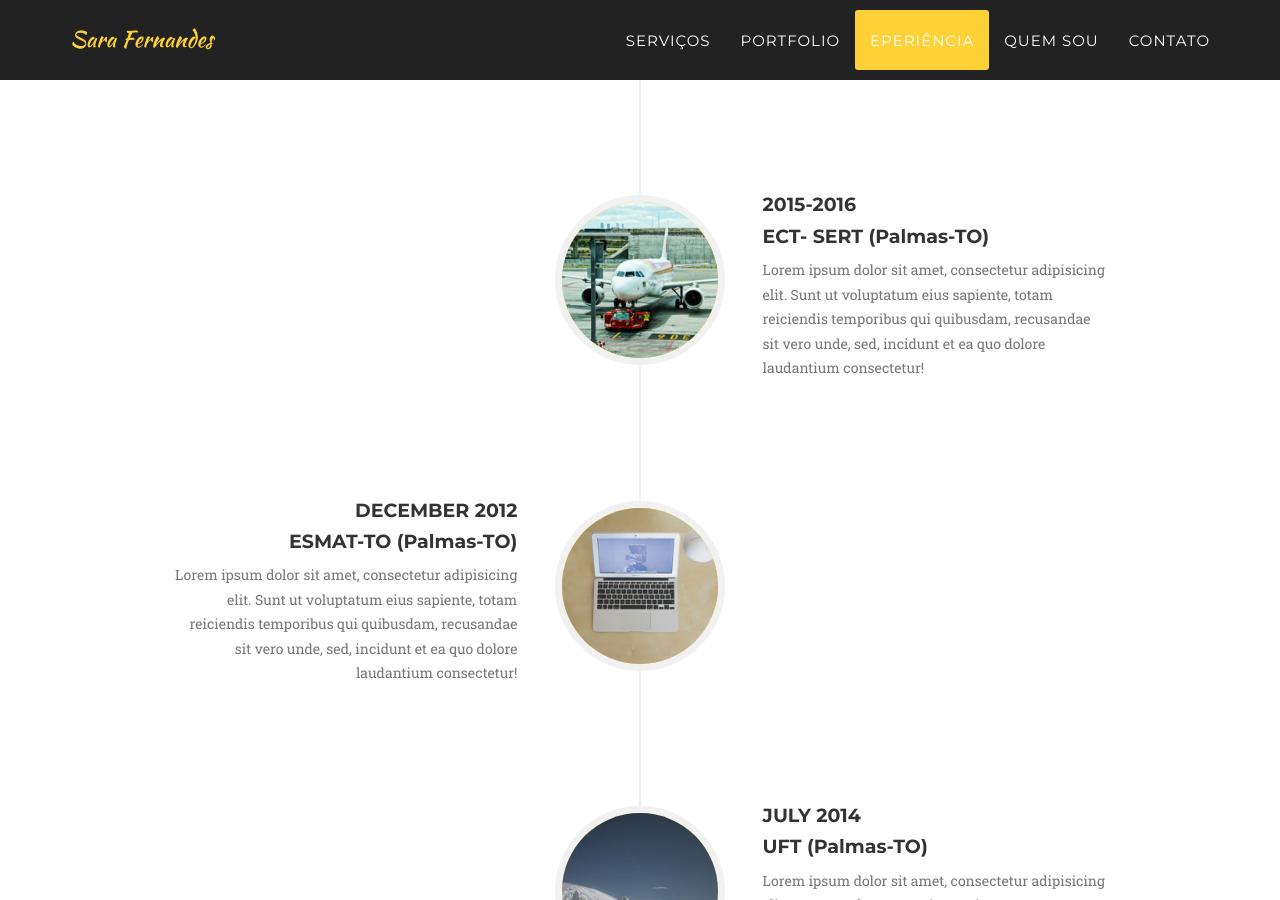
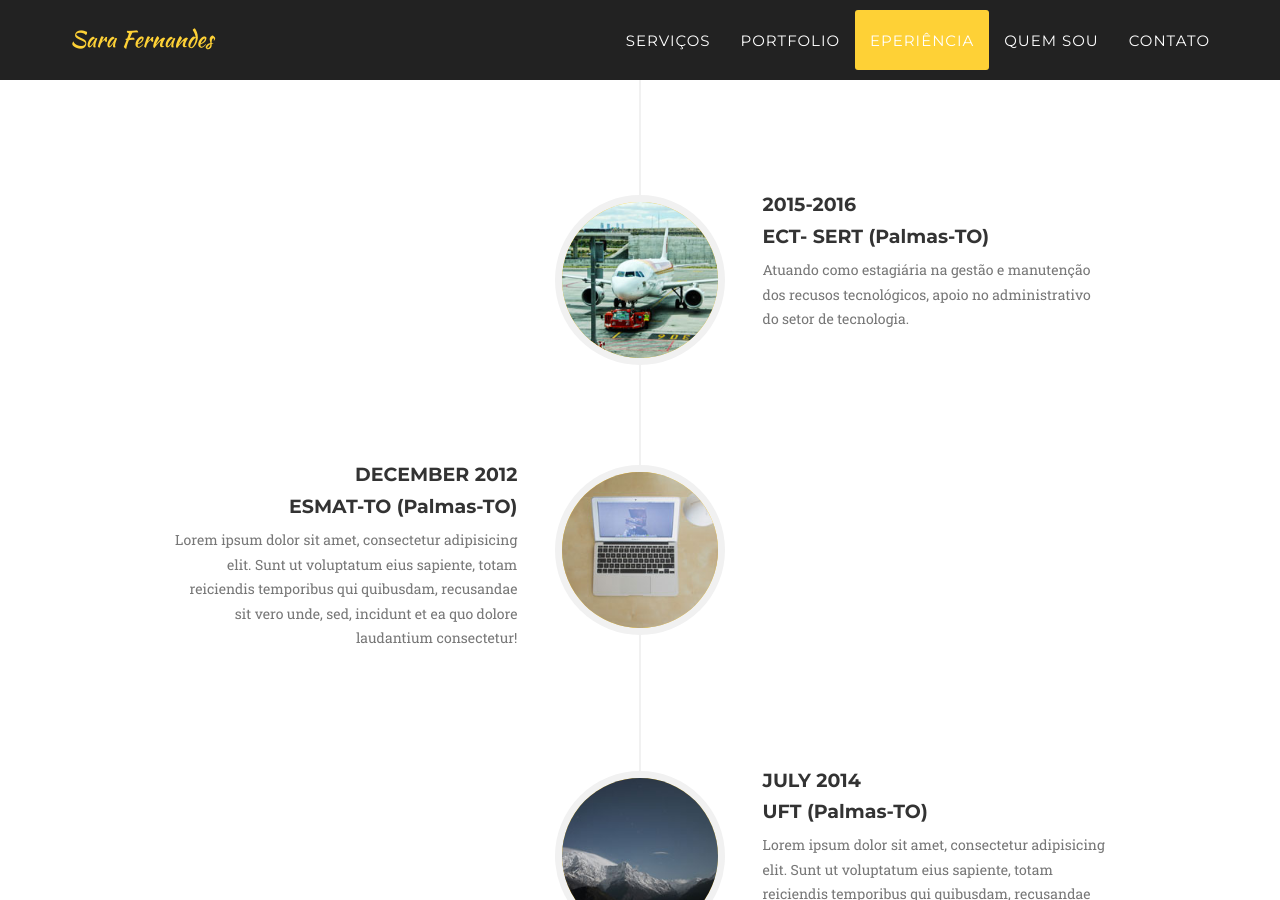
Before and after one commit to SaraFernandes/sarafernandes.github.io, a Jekyll site: the page built from index.html, in a window 1280 px wide and 900 px high, scrolled down 2946 px. Built offline with Jekyll 4.4.1, drawn with Linux system fonts in a browser that asks for light colours; some web fonts are replaced.

Commit message:
Update about.html

```diff
--- a/_includes/about.html
+++ b/_includes/about.html
@@ -34,7 +34,7 @@
                                     <h4 class="subheading">ECT- SERT (Palmas-TO)</h4>
                                 </div>
                                 <div class="timeline-body">
-                                    <p class="text-muted">Lorem ipsum dolor sit amet, consectetur adipisicing elit. Sunt ut voluptatum eius sapiente, totam reiciendis temporibus qui quibusdam, recusandae sit vero unde, sed, incidunt et ea quo dolore laudantium consectetur!</p>
+                                    <p class="text-muted">Atuando como estagiária na gestão e manutenção dos recusos tecnológicos, apoio no administrativo do setor de tecnologia.</p>
                                 </div>
                             </div>
                         </li>
```
